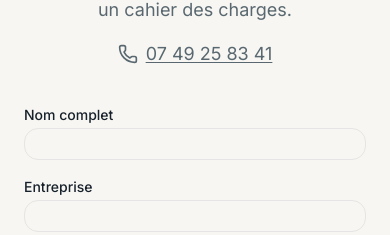
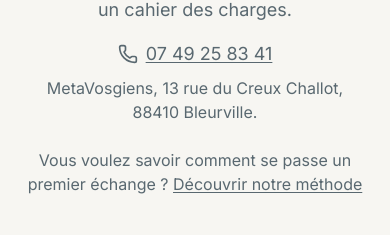
Before and after one commit to Krystopher88/metavosgiens-web, a Next.js app: page /contact in a window 390 px wide. Shown: the part 318-553 px from the top of the page. Built offline with nearby package versions, Linux system fonts and the light colour scheme; no server answers.

Commit message:
feat(seo): ajoute l'adresse et le lien vers la méthode au contact, le téléphone aux mentions légales

```diff
--- a/app/contact/page.tsx
+++ b/app/contact/page.tsx
@@ -1,3 +1,4 @@
+import Link from "next/link";
 import { Phone } from "lucide-react";
 import { Eyebrow } from "@/components/eyebrow";
 import { ContactForm } from "@/components/contact-form";
@@ -31,6 +32,18 @@
             {SITE.contactPhone}
           </a>
         </p>
+        <p className="mt-2 text-base text-[#596870]">
+          {SITE.name}, 13 rue du Creux Challot, 88410 Bleurville.
+        </p>
+        <p className="mt-6 text-base text-[#596870]">
+          Vous voulez savoir comment se passe un premier échange ?{" "}
+          <Link
+            href="/a-propos#methode"
+            className="rounded-sm underline underline-offset-2 outline-none hover:text-green focus-visible:ring-3 focus-visible:ring-ring/50"
+          >
+            Découvrir notre méthode
+          </Link>
+        </p>
       </div>
       <div className="mx-auto mt-10 max-w-[560px]">
         <ContactForm />
--- a/app/mentions-legales/page.tsx
+++ b/app/mentions-legales/page.tsx
@@ -28,6 +28,8 @@
             SIRET : 933 529 794 00010
             <br />
             Adresse : 13 rue du Creux Challot, 88410 Bleurville, France
+            <br />
+            Téléphone : {SITE.contactPhone}
             <br />
             Contact : {SITE.contactEmail}
           </p>
```
